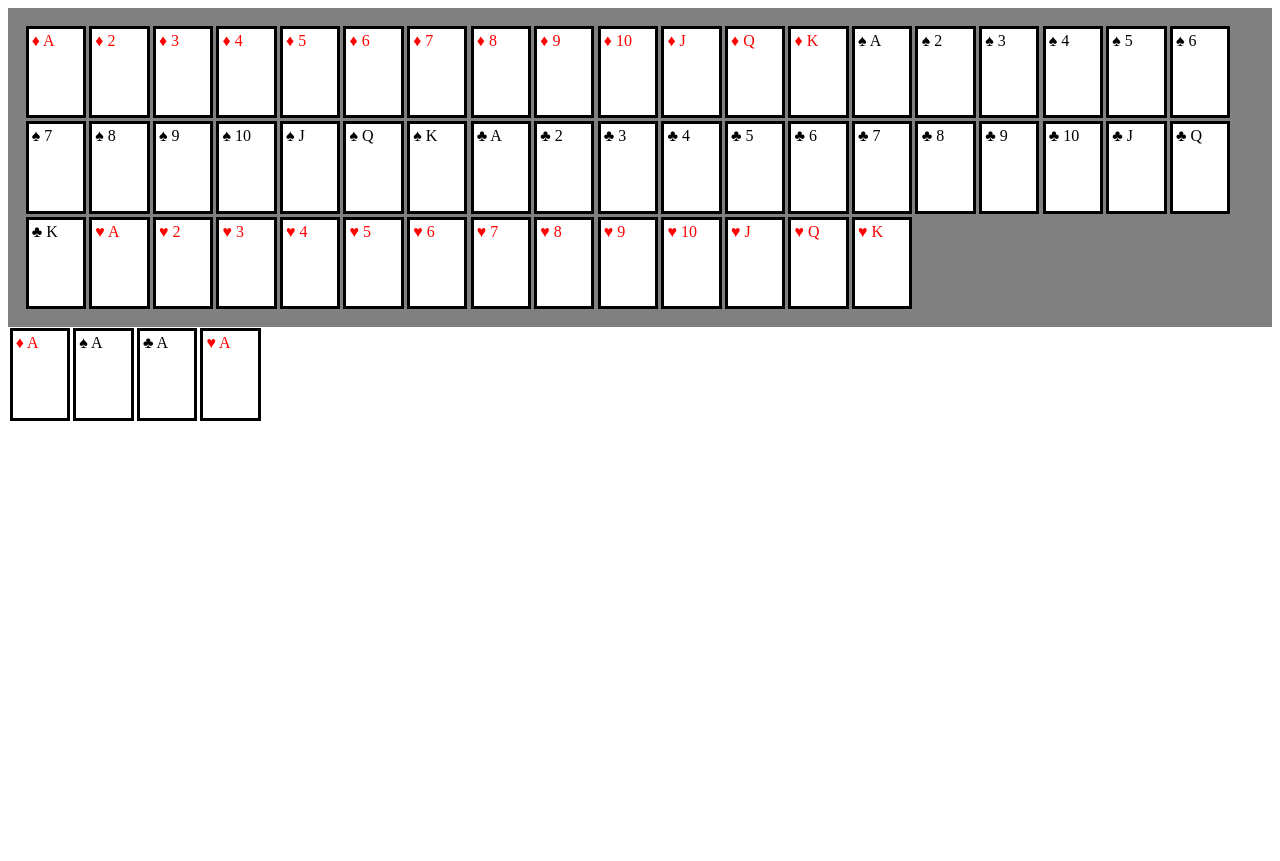
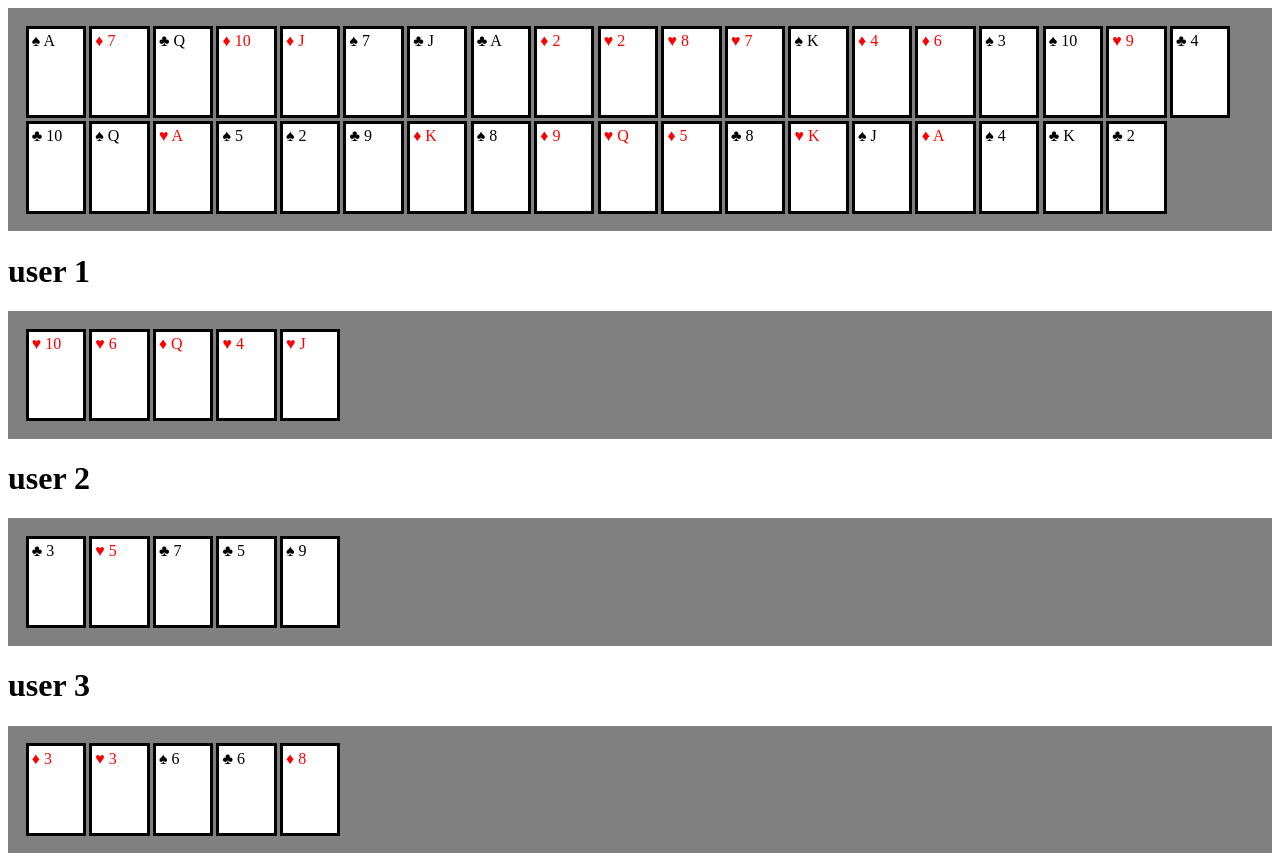
Before and after one commit to avermeulen/PlayingCards, a plain HTML site: page index.html in a window 1280 px wide. Before the commit the page ends 800 px from the top, so only its background shows below. Drawn offline with Linux system fonts and the light colour scheme.

Commit message:
added packet creation

```diff
--- a/index.html
+++ b/index.html
@@ -33,11 +33,18 @@
 
         </div>
 
-        <div class="pack2">
+        <h1>user 1</h1>
+        <div class="pack user1Pack">
 
         </div>
 
-        <div class="pack3">
+        <h1>user 2</h1>
+        <div class="pack user2Pack">
+
+        </div>
+
+        <h1>user 3</h1>
+        <div class="pack user3Pack">
 
         </div>
 
--- a/index.js
+++ b/index.js
@@ -78,29 +78,49 @@ var getAces = function(pack){
     return aces;
 }
 
-// show me all the aces
-/*
-var aces = getAces(packOfCards);
+var dealCards = function(pack, user1Cards, user2Cards, user3Cards){
 
-aces.forEach(function(card){
-    console.log(card);
-    console.log(card.color());
-});
+    for(var i=0;i<5;i++){
+        for(var j=0;j<3;j++){
+            //get card from the pack
+            var card = pack.shift();
+            if(j === 0){
+                user1Cards.push(card)
+            }
+            else if (j === 1){
+                user2Cards.push(card)
+            }
+            else if (j === 2){
+                user3Cards.push(card);
+            }
+        }
+    }
+};
 
-console.log(aces);
-*/
+var user1 = [];
+var user2 = [];
+var user3 = [];
 
 var packOfCards = createPackOfCards();
+
+packOfCards = _.shuffle(packOfCards);
+
+dealCards(packOfCards, user1, user2, user3);
+
+
+
 showPack(packOfCards, ".pack")
 
+showPack(user1, ".user1Pack");
+showPack(user2, ".user2Pack");
+showPack(user3, ".user3Pack");
+
+/*
 var a = getAces(packOfCards)
-
 console.log(a);
-
 //showPack(, ".pack2");
-
 showPack(getAces(packOfCards), ".pack3")
-
+*/
 
 
 //
```
